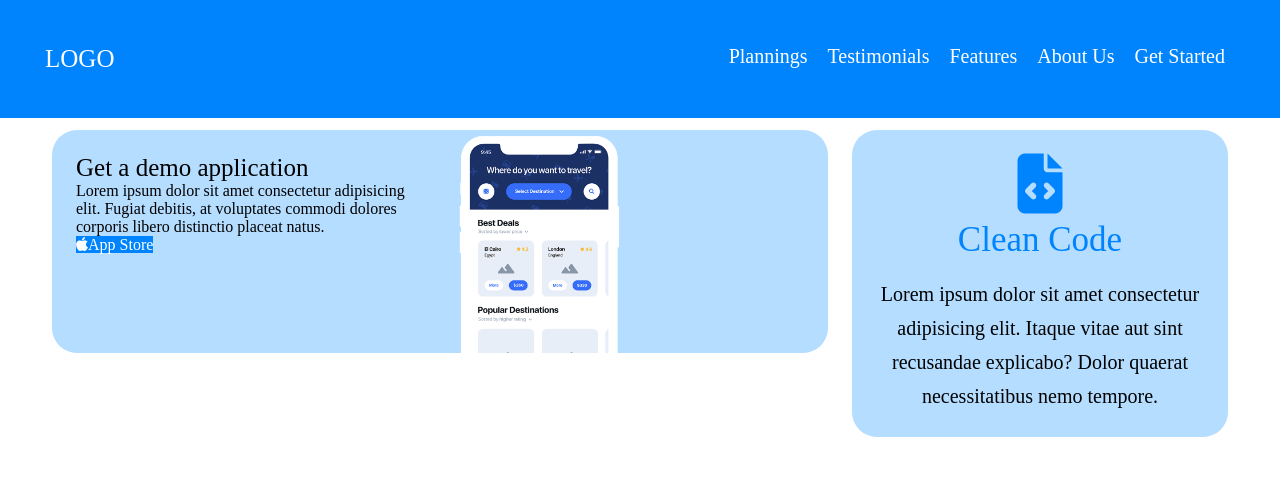
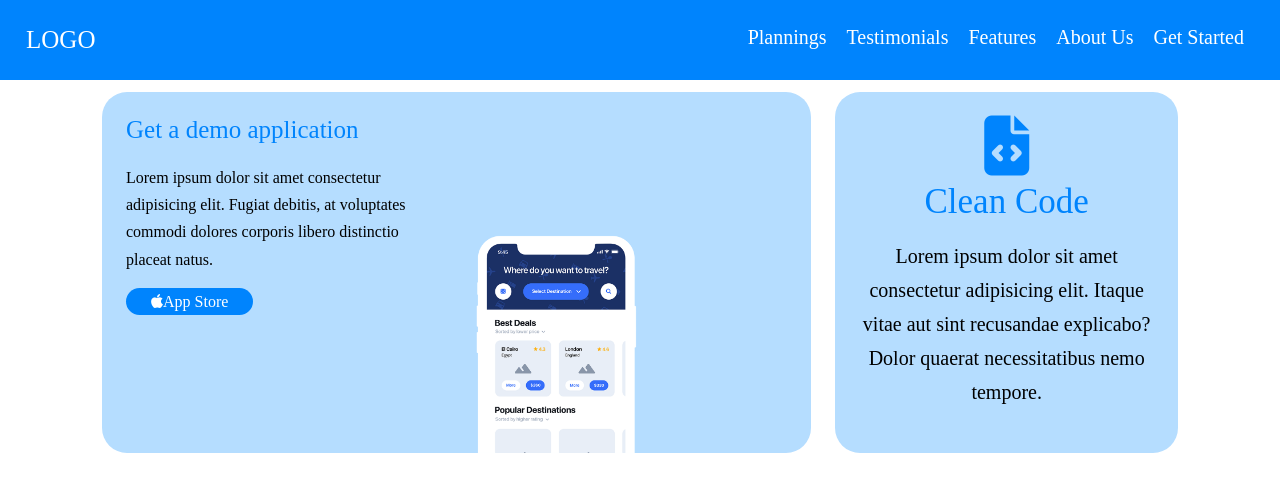
Before and after one commit to Jasczlv/htmlcss-responsive-layout, a plain HTML site: page index.html in a window 1280 px wide. Drawn offline with Linux system fonts and the light colour scheme.

Commit message:
ADD migliorie

```diff
--- a/css/style.css
+++ b/css/style.css
@@ -140,7 +140,7 @@ nav.bg-blue {
 
 nav div.row {
     justify-content: space-between;
-    padding: 45px;
+    padding: 26px;
 }
 
 .navbar-list {
@@ -162,16 +162,27 @@ div [class^='col-'] {
 .button {
     color: white;
     background-color: #0084FD;
+    border-radius: 25px;
+    padding: 5px 25px;
 }
 
 /* cards section */
 
 .card {
     border-radius: 25px;
+    height: 100%;
+}
+
+.card-content {
+    height: 100%;
 }
 
 .card-info {
     padding: 24px;
+}
+
+.card-image {
+    align-self: flex-end;
 }
 
 .card-img {
@@ -181,25 +192,14 @@ div [class^='col-'] {
 
 .card-title {
     font-size: 25px;
+    color: #0084FD;
+    margin-bottom: 20px;
 }
 
-
-/* MEDIA QUERY */
-@media screen and (max-width:991px) {
-    nav.bg-blue ul{
-        display: none;
+.card-info p {
+    line-height: 1.7em;
+    margin-bottom: 20px;
 }
-}
-
-@media screen and (min-width: 576px) {
-    .col-md-8 {
-        width: calc(8 * 100% / 12);
-    }
-
-    .col-md-4 {
-        width: calc(4 * 100% / 12);
-    }
-
 
 .col-md-4 .card-info {
     text-align: center;
@@ -228,6 +228,23 @@ div [class^='col-'] {
     font-size: 20px;
     line-height: 1.7em;
 }
+
+/* MEDIA QUERY */
+@media screen and (max-width:991px) {
+    nav.bg-blue ul{
+        display: none;
+    }
+}
+
+@media screen and (min-width: 576px) {
+    .col-md-8 {
+        width: calc(8 * 100% / 12);
+    }
+
+    .col-md-4 {
+        width: calc(4 * 100% / 12);
+    }
+
 }
 
 @media screen and (min-width: 992px) {
@@ -242,7 +259,7 @@ div [class^='col-'] {
 
 
     .container {
-        max-width: 1200px;
+        max-width: 1100px;
     }
 
     .card-content {
--- a/index.html
+++ b/index.html
@@ -50,7 +50,7 @@
                         </div>
                     </div>
 
-                    <div class="col-md-4">
+                    <div class="col-12 col-md-4 standard-card">
                         <div class="card-container">
                             <div class="card bg-cards">
                                     <div class="row card-info">
@@ -60,6 +60,7 @@
                                     </div>
                             </div>
                         </div>
+
                     </div>
 
                 </div>
```
Lines whose indentation alone changed are shown as unchanged.
